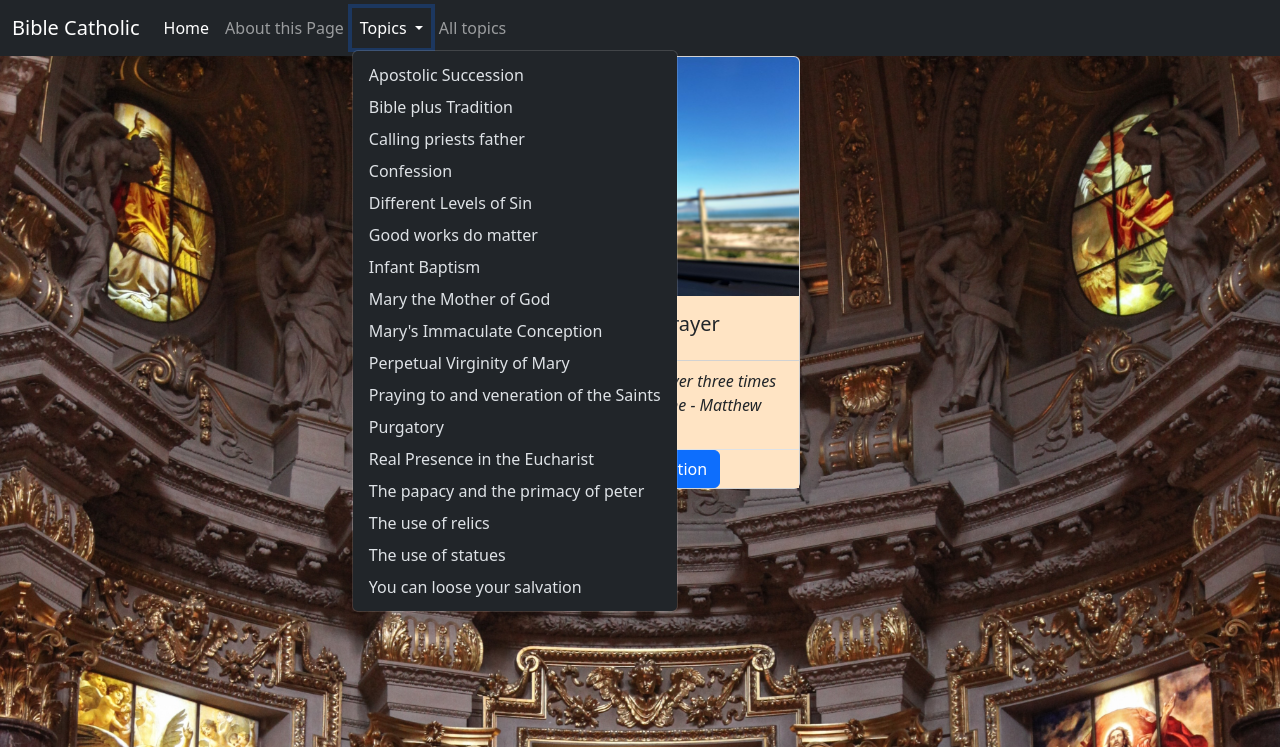
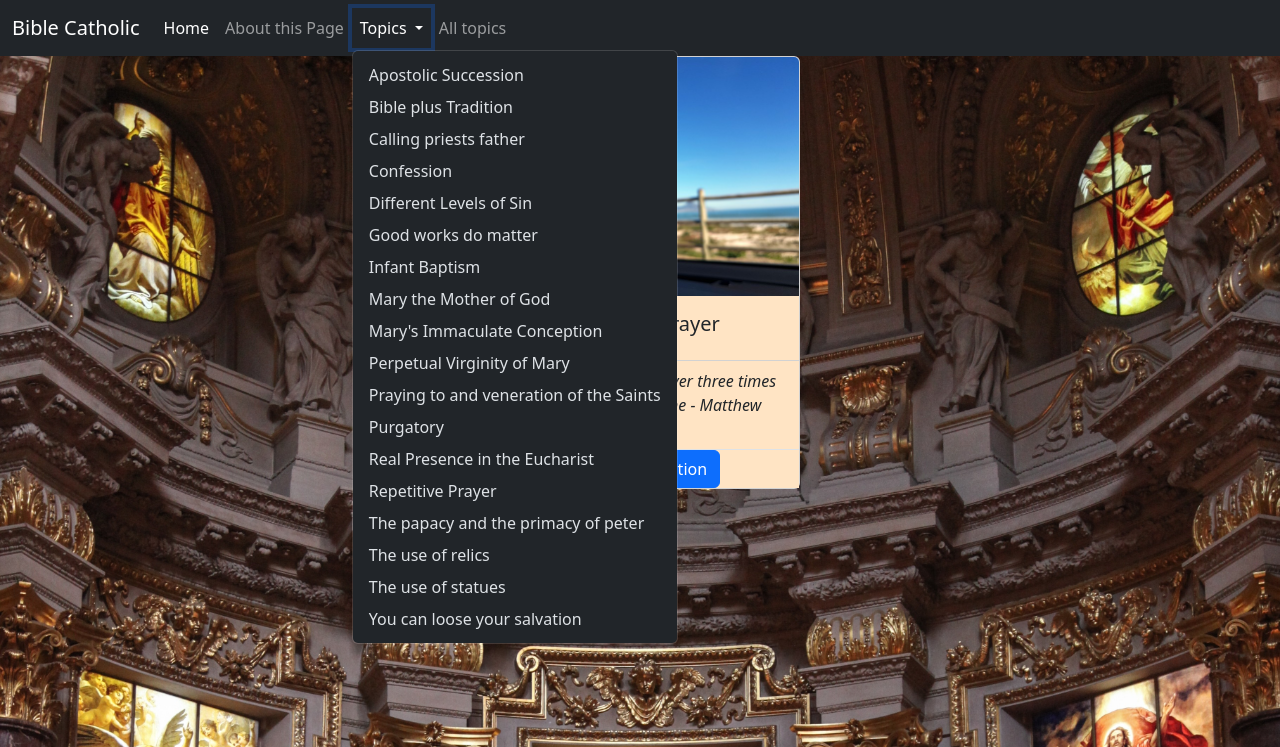
Before and after one commit to bluenote28/biblecatholic, a Flask app: a page that uses templates/challenge.html in a window 1280 px wide, after a click on "Topics". Shown: the top 747 px of the page. Run offline with Flask 3, Linux system fonts and the light colour scheme.

Commit message:
adds repetitive prayer link
add repetitive prayer link in the drop down menu

```diff
--- a/templates/about.html
+++ b/templates/about.html
@@ -49,6 +49,7 @@
                   <li><a class="dropdown-item" href="{{url_for('return_specific_challenge', challenge='Praying to and veneration of the Saints')}}">Praying to and veneration of the Saints</a></li>
                   <li><a class="dropdown-item" href="{{url_for('return_specific_challenge', challenge='Purgatory')}}">Purgatory</a></li>
                   <li><a class="dropdown-item" href="{{url_for('return_specific_challenge', challenge='Real Presence in the Eucharist')}}">Real Presence in the Eucharist</a></li>
+                  <li><a class="dropdown-item" href="{{url_for('return_specific_challenge', challenge='Repetitive Prayer')}}">Repetitive Prayer</a></li>
                   <li><a class="dropdown-item" href="{{url_for('return_specific_challenge', challenge='The papacy and the primacy of peter')}}">The papacy and the primacy of peter</a></li>
                   <li><a class="dropdown-item" href="{{url_for('return_specific_challenge', challenge='The use of relics')}}">The use of relics</a></li>
                   <li><a class="dropdown-item" href="{{url_for('return_specific_challenge', challenge='The use of statues')}}">The use of statues</a></li>
--- a/templates/challenge.html
+++ b/templates/challenge.html
@@ -49,6 +49,7 @@
                   <li><a class="dropdown-item" href="{{url_for('return_specific_challenge', challenge='Praying to and veneration of the Saints')}}">Praying to and veneration of the Saints</a></li>
                   <li><a class="dropdown-item" href="{{url_for('return_specific_challenge', challenge='Purgatory')}}">Purgatory</a></li>
                   <li><a class="dropdown-item" href="{{url_for('return_specific_challenge', challenge='Real Presence in the Eucharist')}}">Real Presence in the Eucharist</a></li>
+                  <li><a class="dropdown-item" href="{{url_for('return_specific_challenge', challenge='Repetitive Prayer')}}">Repetitive Prayer</a></li>
                   <li><a class="dropdown-item" href="{{url_for('return_specific_challenge', challenge='The papacy and the primacy of peter')}}">The papacy and the primacy of peter</a></li>
                   <li><a class="dropdown-item" href="{{url_for('return_specific_challenge', challenge='The use of relics')}}">The use of relics</a></li>
                   <li><a class="dropdown-item" href="{{url_for('return_specific_challenge', challenge='The use of statues')}}">The use of statues</a></li>
--- a/templates/challenge_list.html
+++ b/templates/challenge_list.html
@@ -49,6 +49,7 @@
                   <li><a class="dropdown-item" href="{{url_for('return_specific_challenge', challenge='Praying to and veneration of the Saints')}}">Praying to and veneration of the Saints</a></li>
                   <li><a class="dropdown-item" href="{{url_for('return_specific_challenge', challenge='Purgatory')}}">Purgatory</a></li>
                   <li><a class="dropdown-item" href="{{url_for('return_specific_challenge', challenge='Real Presence in the Eucharist')}}">Real Presence in the Eucharist</a></li>
+                  <li><a class="dropdown-item" href="{{url_for('return_specific_challenge', challenge='Repetitive Prayer')}}">Repetitive Prayer</a></li>
                   <li><a class="dropdown-item" href="{{url_for('return_specific_challenge', challenge='The papacy and the primacy of peter')}}">The papacy and the primacy of peter</a></li>
                   <li><a class="dropdown-item" href="{{url_for('return_specific_challenge', challenge='The use of relics')}}">The use of relics</a></li>
                   <li><a class="dropdown-item" href="{{url_for('return_specific_challenge', challenge='The use of statues')}}">The use of statues</a></li>
--- a/templates/index.html
+++ b/templates/index.html
@@ -48,6 +48,7 @@
                   <li><a class="dropdown-item" href="{{url_for('return_specific_challenge', challenge='Praying to and veneration of the Saints')}}">Praying to and veneration of the Saints</a></li>
                   <li><a class="dropdown-item" href="{{url_for('return_specific_challenge', challenge='Purgatory')}}">Purgatory</a></li>
                   <li><a class="dropdown-item" href="{{url_for('return_specific_challenge', challenge='Real Presence in the Eucharist')}}">Real Presence in the Eucharist</a></li>
+                  <li><a class="dropdown-item" href="{{url_for('return_specific_challenge', challenge='Repetitive Prayer')}}">Repetitive Prayer</a></li>
                   <li><a class="dropdown-item" href="{{url_for('return_specific_challenge', challenge='The use of relics')}}">The use of relics</a></li>
                   <li><a class="dropdown-item" href="{{url_for('return_specific_challenge', challenge='The use of statues')}}">The use of statues</a></li>
                   <li><a class="dropdown-item" href="{{url_for('return_specific_challenge', challenge='You can loose your salvation')}}">You can loose your salvation</a></li>
```
